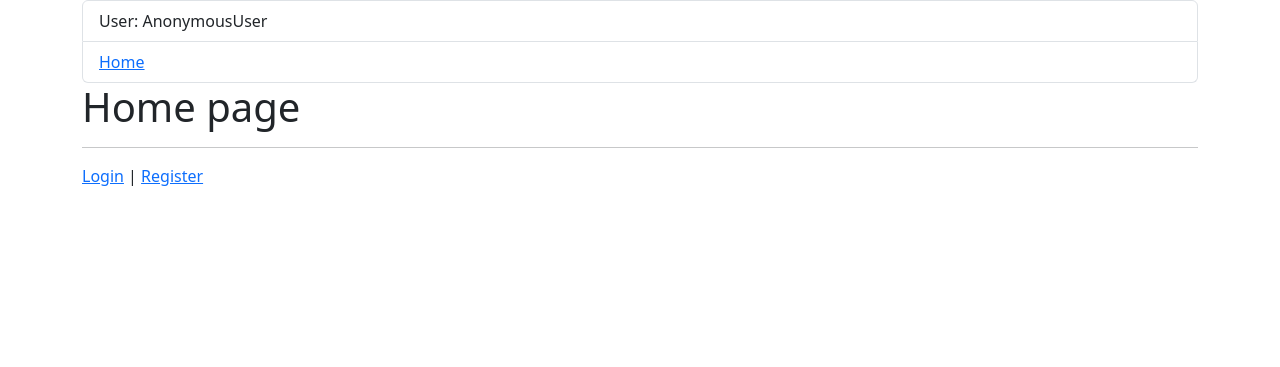
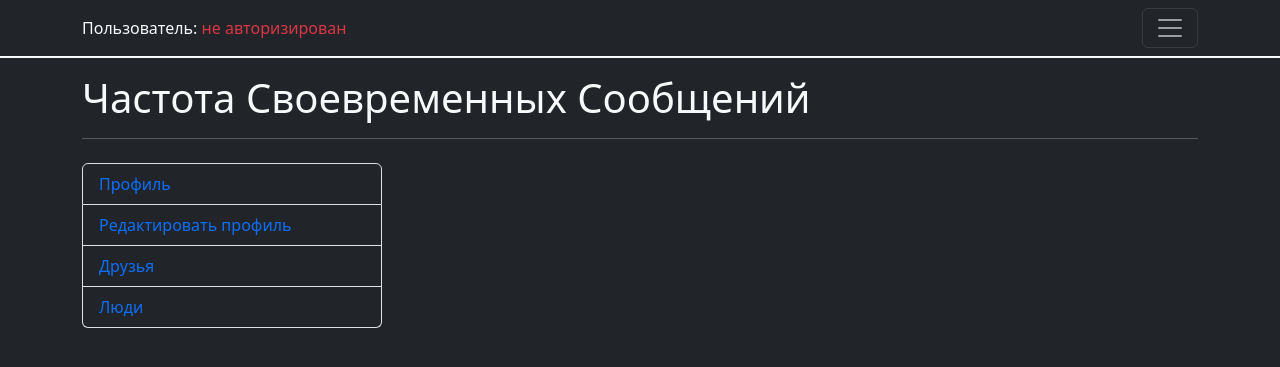
Before and after one commit to BoolTrue1/Social-network, a Django app: page / in a window 1280 px wide. Shown: the top 367 px of the page. Run offline with Django 5.2, Linux system fonts and the light colour scheme.

Commit message:
Работа над дизайном

```diff
--- a/SocialNetwork/templates/base.html
+++ b/SocialNetwork/templates/base.html
@@ -1,3 +1,4 @@
+
 <!doctype html>
 <html lang="ru">
 
@@ -6,13 +7,74 @@
   <meta name="viewport" content="width=device-width, initial-scale=1">
   <link href="https://cdn.jsdelivr.net/npm/bootstrap@5.3.3/dist/css/bootstrap.min.css" rel="stylesheet"
     integrity="sha384-QWTKZyjpPEjISv5WaRU9OFeRpok6YctnYmDr5pNlyT2bRjXh0JMhjY6hW+ALEwIH" crossorigin="anonymous">
-  <!-- <link rel="stylesheet" href="style.css"> -->
+  <link rel="stylesheet" href="">
   <title>Частота Своевременных Сообщений</title>
 </head>
 
-<body>
-  <div class="container">
-    <ul class="list-group">
+<body class="bg-dark text-light">
+  <header class="header">
+    <nav class="navbar navbar-dark bg-dark border-bottom border-2 border-light">
+      <div class="container">
+        <div class="">
+          <span class="text-light">Пользователь:</span>
+          {% if user.is_authenticated %}
+            <a class="text-decoration-none text-success" href="{% url 'profile' %}">{{ user }}</a>
+          {% else %}
+            <span class="text-danger">не авторизирован</span>
+          {% endif %}
+        </div>
+        <button class="navbar-toggler " type="button" data-bs-toggle="offcanvas" data-bs-target="#offcanvasDarkNavbar" aria-controls="offcanvasDarkNavbar" aria-label="Переключить навигацию">
+          <span class="navbar-toggler-icon"></span>
+        </button>
+        <div class="offcanvas offcanvas-end text-bg-dark" tabindex="-1" id="offcanvasDarkNavbar" aria-labelledby="offcanvasDarkNavbarLabel">
+          <div class="offcanvas-header">
+            <h5 class="offcanvas-title" id="offcanvasDarkNavbarLabel">Меню</h5>
+            <button type="button" class="btn-close btn-close-white" data-bs-dismiss="offcanvas" aria-label="Закрыть"></button>
+          </div>
+          <div class="offcanvas-body">
+            <ul class="navbar-nav justify-content-end flex-grow-1 pe-3">
+              <li class="nav-item">
+                <a class="nav-link active" aria-current="page" href="#">Главная</a>
+              </li>
+              {% if user.is_authenticated %}
+                <li class="nav-item">
+                  <a class="nav-link" aria-current="page" href="#">Друзья</a>
+                </li>
+                <li class="nav-item">
+                  <a class="nav-link" aria-current="page" href="#">Люди</a>
+                </li>
+              {% endif %}
+              <li class="nav-item dropdown">
+                <a class="nav-link dropdown-toggle" href="#" role="button" data-bs-toggle="dropdown" aria-expanded="false">
+                  {% if user.is_authenticated %} Выход {% else %} Авторизация {% endif %}
+                </a>
+                <ul class="dropdown-menu dropdown-menu-dark">
+                  {% if user.is_authenticated %}
+                  <li class="">
+                    <form class="ms-2 d-flex" action="{% url 'logout' %}" method="post">
+                      {% csrf_token %}
+                      <button class="btn btn-danger border border-0" type="submit">Выход</button>
+                    </form>
+                  </li>
+                  {% else %}
+                    <li><a class="dropdown-item" href="{% url 'login' %}">Вход</a></li>
+                    <li>
+                      <hr class="dropdown-divider">
+                    </li>
+                    <li><a class="dropdown-item" href="{% url 'register' %}">Регистрация</a></li>
+                  {% endif %}
+                </ul>
+              </li>
+            </ul>
+          </div>
+        </div>
+      </div>
+    </nav>
+    <!-- <hr> -->
+  </header>
+
+  <div class="container mt-3">
+    <!-- <ul class="list-group">
       <li class="list-group-item">
         User:
         {% if user.is_authenticated %}
@@ -24,7 +86,7 @@
       <li class="list-group-item">
         <a href="{% url 'home' %}">Home</a>
       </li>
-    </ul>
+    </ul> -->
 
     {% block content %}
     {% endblock %}
--- a/SocialNetwork/templates/home.html
+++ b/SocialNetwork/templates/home.html
@@ -2,16 +2,13 @@
 
 
 {% block content %}
-  <h1>Home page</h1>
+  <h1>Частота Своевременных Сообщений</h1>
   <hr>
 
-  {% if user.is_authenticated %}
-    <form action="{% url 'logout' %}" method="post">
-      {% csrf_token %}
-      <button type="submit">Logout</button>
-    </form>
-  {% else %}
-    <a href="{% url 'login' %}">Login</a> |
-    <a href="{% url 'register' %}">Register</a>
-  {% endif %}
+  <ul class="mt-4 list-group" style="max-width: 300px;">
+    <li class="list-group-item bg-dark text-light"><a class="text-decoration-none" href="">Профиль</a></li>
+    <li class="list-group-item bg-dark text-light"><a class="text-decoration-none" href="">Редактировать профиль</a></li>
+    <li class="list-group-item bg-dark text-light"><a class="text-decoration-none" href="">Друзья</a></li>
+    <li class="list-group-item bg-dark text-light"><a class="text-decoration-none" href="">Люди</a></li>
+  </ul>
 {% endblock %}
--- a/SocialNetwork/templates/registration/login.html
+++ b/SocialNetwork/templates/registration/login.html
@@ -11,6 +11,6 @@
   <form action="{% url 'login' %}" method="post">
     {{ form }}
     {% csrf_token %}
-    <button class="btn btn-success" type="submit">Submit</button>
+    <button class="btn btn-success" type="submit">Войти</button>
   </form>
 {% endblock %}
--- a/SocialNetwork/users/models.py
+++ b/SocialNetwork/users/models.py
@@ -3,7 +3,7 @@ from django.db import models
 
 
 class User(AbstractUser):
-    pass
+    profile = models.TextField(blank=True)
 
 
 class Profile(models.Model):
```
Also changed, not shown: SocialNetwork/SocialNetwork/settings.py (+6 -2 lines), SocialNetwork/db.sqlite3, SocialNetwork/templates/static/css/style.css (added), SocialNetwork/users/migrations/0003_user_profile.py (added).
